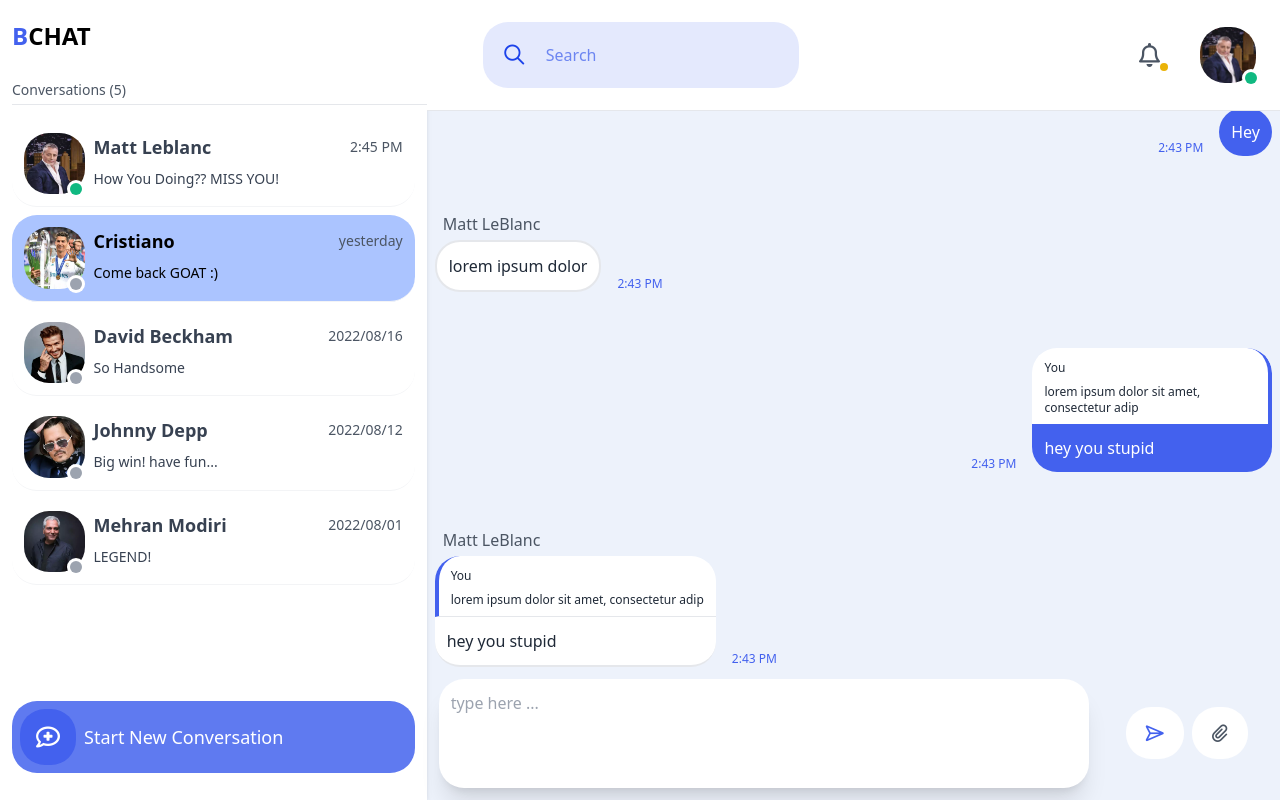
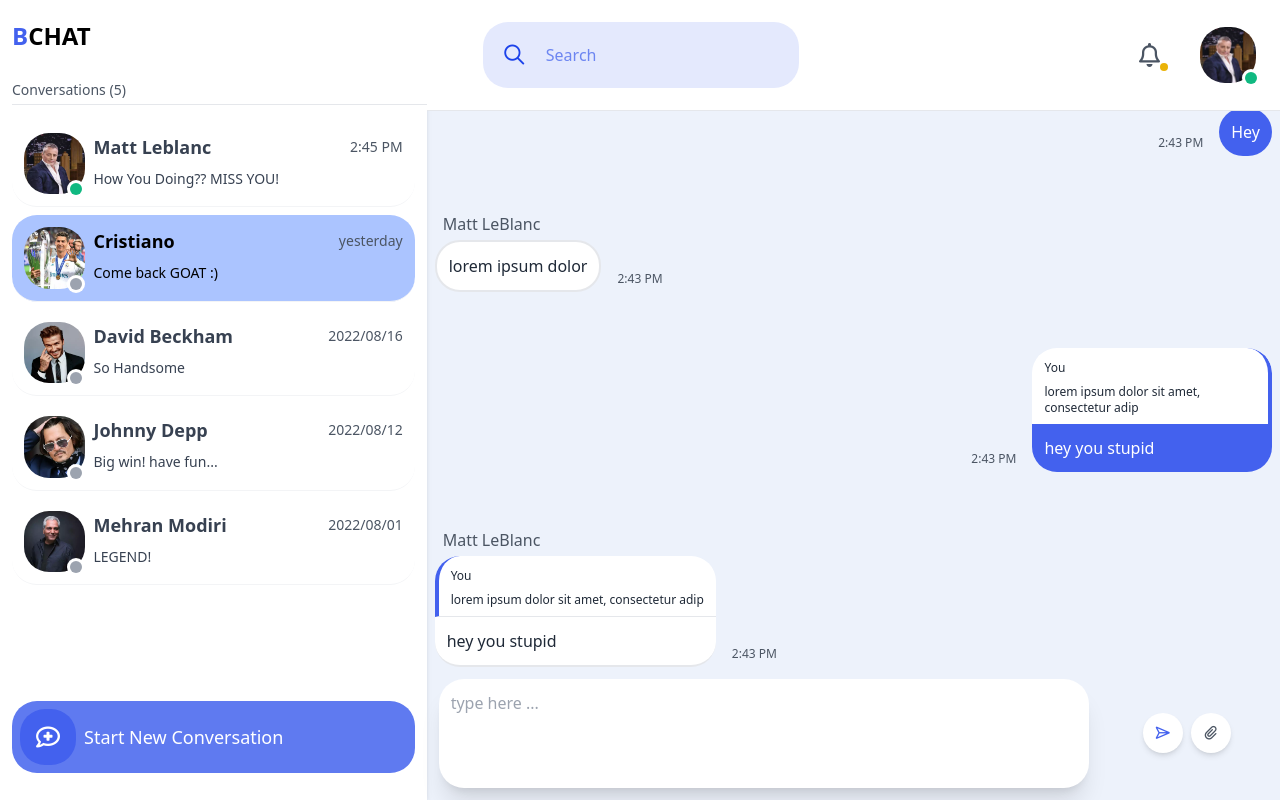
Before and after one commit to alizs10/b-chat-react-app, a React (Create React App) app: page / in a window 1280 px wide. Built offline with nearby package versions, Linux system fonts and the light colour scheme; what yup-password would draw is missing.

Commit message:
update: replay to is now dynamic

```diff
--- /dev/null
+++ b/src/Context/ReplayContext.js
@@ -0,0 +1,5 @@
+import React from 'react'
+
+const ReplayContext = React.createContext({})
+
+export default ReplayContext;
--- a/src/components/Chat/Bubble.js
+++ b/src/components/Chat/Bubble.js
@@ -37,8 +37,8 @@ function Bubble() {
 
             </div>
             <div className='flex items-end gap-x-2'>
-                <span className="text-xs flex gap-x-4">
-                    <span className="text-[#4361ee]">2:43 PM</span>
+                <span className="text-[12px] mb-1">
+                    <span className="text-gray-600">2:43 PM</span>
                 </span>
             </div>
         </div>
--- a/src/components/Chat/BubbleWithReplay.js
+++ b/src/components/Chat/BubbleWithReplay.js
@@ -38,8 +38,8 @@ function BubbleWithReplay() {
 
             </div>
             <div className='flex items-end gap-x-2'>
-                <span className="text-xs flex gap-x-4">
-                    <span className="text-[#4361ee]">2:43 PM</span>
+                <span className="text-[12px] mb-1">
+                    <span className="text-gray-600">2:43 PM</span>
                 </span>
             </div>
         </div>
--- a/src/components/Chat/Bubbles.js
+++ b/src/components/Chat/Bubbles.js
@@ -1,4 +1,5 @@
 import React, { useEffect, useRef, useState } from 'react'
+import ReplayContext from '../../Context/ReplayContext'
 import Bubble from './Bubble'
 import BubbleWithReplay from './BubbleWithReplay'
 import MyBubble from './MyBubble'
@@ -8,15 +9,34 @@ import ReplayTo from './ReplayTo'
 function Bubbles() {
 
   const [isReplying, setIsReplaying] = useState(false)
+  const [replayMsg, setReplayMsg] = useState({})
 
   const bubblesRef = useRef(null)
   useEffect(() => {
-    console.log(bubblesRef.current.scrollHeight);
     bubblesRef.current.style.scrollBehavior = "smooth"
     bubblesRef.current.scrollTop = bubblesRef.current.scrollHeight
   }, [])
 
+
+  const handleReplay = (id = null) => {
+      let msgTest = {
+        body: "hello, this is a test message  to be replayed",
+        user: {
+          fullName: "Matt LeBlanc"
+        }
+      }
+
+      setReplayMsg(msgTest)
+      setIsReplaying(true)
+  }
+
   return (
+    <ReplayContext.Provider value={{
+      isReplying, setIsReplaying,
+      replayMsg, setReplayMsg,
+      handleReplay
+    }}>
+
       <div ref={bubblesRef} className='relative row-span-5 pt-12 pb-0 overflow-y-scroll flex flex-col styled-scrollbar gap-y-14'>
         <MyBubble />
         <MyBubble />
@@ -30,9 +50,10 @@ function Bubbles() {
         <BubbleWithReplay />
 
         {isReplying && (
-        <ReplayTo />
+          <ReplayTo msg={replayMsg} />
         )}
       </div>
+    </ReplayContext.Provider>
   )
 }
 
--- a/src/components/Chat/ChatInput.js
+++ b/src/components/Chat/ChatInput.js
@@ -6,11 +6,11 @@ function ChatInput() {
       <textarea type="text" className='p-3 resize-none bg-white shadow-xl h-full w-4/5 rounded-corners focus:outline-none placeholder:text-gray-400 text-gray-800 input-focus transition-all duration-300' placeholder='type here ...' />
       <div className='flex-center flex-col lg:flex-row gap-2 w-1/5'>
 
-        <span className='cursor-pointer py-3 px-5 rounded-corners bg-white flex-center'>
-          <i className="fa-regular fa-paper-plane-top text-[#4361ee] text-sm lg:text-lg"></i>
+        <span className='cursor-pointer w-10 h-10 text-xs lg:text-sm rounded-corners bg-white flex-center transition-all duration-300 shadow-md hover:bg-blue-50'>
+          <i className="fa-regular fa-paper-plane-top text-[#4361ee]"></i>
         </span>
-        <span className='cursor-pointer py-3 px-5 rounded-corners bg-white flex-center'>
-          <i className="fa-regular fa-paperclip text-gray-600 text-sm lg:text-lg"></i>
+        <span className='cursor-pointer w-10 h-10 text-xs lg:text-sm rounded-corners bg-white flex-center transition-all duration-300 shadow-md hover:bg-gray-50'>
+          <i className="fa-regular fa-paperclip text-gray-600"></i>
         </span>
       </div>
       {/* <span className='cursor-pointer py-2 lg:py-3 px-3 lg:px-5 rounded-corners bg-white flex-center'>
--- a/src/components/Chat/MyBubble.js
+++ b/src/components/Chat/MyBubble.js
@@ -28,9 +28,8 @@ function MyBubble() {
 
 
             <div className='flex items-end gap-x-2'>
-                <span className="text-xs flex gap-x-4">
-
-                    <span className="text-[#4361ee]">2:43 PM</span>
+                <span className="text-[12px] mb-1">
+                    <span className="text-gray-600">2:43 PM</span>
                 </span>
             </div>
             <div className="relative w-fit max-w-[70%]">
--- a/src/components/Chat/MyBubbleWithReplay.js
+++ b/src/components/Chat/MyBubbleWithReplay.js
@@ -24,8 +24,8 @@ function MyBubbleWithReplay() {
     return (
         <div className="self-end mr-2 flex justify-end gap-x-4 items-end ">
             <div className='flex items-end gap-x-2'>
-                <span className="text-xs flex gap-x-4">
-                    <span className="text-[#4361ee]">2:43 PM</span>
+                <span className="text-[12px] mb-1">
+                    <span className="text-gray-600">2:43 PM</span>
                 </span>
             </div>
             <div className='relative flex flex-col gap-y-1 w-fit max-w-[70%]'>
--- a/src/components/Chat/Replay.js
+++ b/src/components/Chat/Replay.js
@@ -1,6 +1,7 @@
-import React from 'react'
+import React, { useContext } from 'react'
+import ReplayContext from '../../Context/ReplayContext'
 
-function Replay({ dir = "left", replayBtnRef, replayRemover, setReplayBtnVisibility }) {
+function Replay({ msgId, dir = "left", replayBtnRef, replayRemover, setReplayBtnVisibility }) {
 
     const handleMouseOver = () => {
         clearTimeout(replayRemover)
@@ -9,8 +10,11 @@ function Replay({ dir = "left", replayBtnRef, replayRemover, setReplayBtnVisibil
     const handleMouseLeave = () => {
         setReplayBtnVisibility(false)
     }
+
+    const { handleReplay } = useContext(ReplayContext)
+
     return (
-        <button ref={replayBtnRef} onMouseOver={() => handleMouseOver()} onMouseLeave={() => handleMouseLeave()} className={`absolute -top-2 ${dir === "left" ? "-right-10" : "-left-12"} shadow-md h-8 w-8 flex-center bg-white rounded-corners text-gray-600 hover:bg-blue-50 hover:text-[#1C42EA] transition-all duration-300`}>
+        <button onClick={() => handleReplay(msgId)} ref={replayBtnRef} onMouseOver={() => handleMouseOver()} onMouseLeave={() => handleMouseLeave()} className={`absolute -top-2 ${dir === "left" ? "-right-10" : "-left-12"} shadow-md h-8 w-8 flex-center bg-white rounded-corners text-gray-600 hover:bg-blue-50 hover:text-[#1C42EA] transition-all duration-300`}>
             <i className="fa-regular fa-reply text-xs"></i>
         </button>
     )
--- a/src/components/Chat/ReplayTo.js
+++ b/src/components/Chat/ReplayTo.js
@@ -1,14 +1,25 @@
-import React from 'react'
+import React, { useContext } from 'react'
+import ReplayContext from '../../Context/ReplayContext'
 
-function ReplayTo() {
+function ReplayTo({msg}) {
+
+    const {setIsReplaying, setReplayMsg} = useContext(ReplayContext)
+
+    const handleCloseReplay = () => {
+        setReplayMsg({})
+        setIsReplaying(false)
+    }
+
     return (
         <div className='border-y-2 border-gray-200 sticky bottom-0 z-20 grid grid-cols-12 bg-white p-3 text-xs text-gray-800'>
             <div className='flex flex-col gap-y-2 col-span-11'>
-                <span className='text-xs text-gray-600'>Replay To: Matt Leblanc</span>
-                <span className='text-sm  text-gray-800'>hello who are you?</span>
+                <span className='text-xs text-gray-600'>Replay To: {msg.user.fullName}</span>
+                <span className='text-sm  text-gray-800'>{msg.body}</span>
             </div>
             <span className='flex justify-end col-span-1 items-center h-fit'>
-                <span className='cursor-pointer py-1 px-2 text-sm hover:bg-gray-100 rounded-corners transition-all duration-300 text-gray-800'>
+                <span
+                onClick={handleCloseReplay}
+                className='cursor-pointer py-1 px-2 text-sm hover:bg-gray-100 rounded-corners transition-all duration-300 text-gray-800'>
                     <i className='fa-regular fa-xmark'></i>
                 </span>
             </span>
```
Lines whose indentation alone changed are shown as unchanged.
